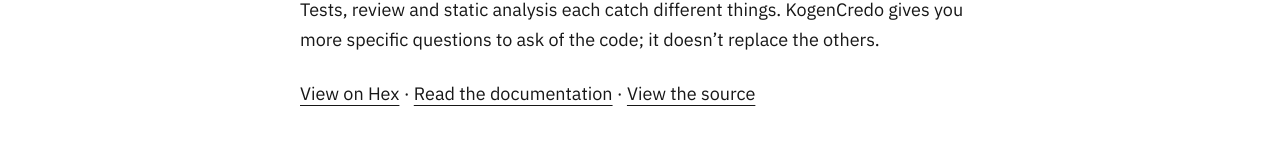
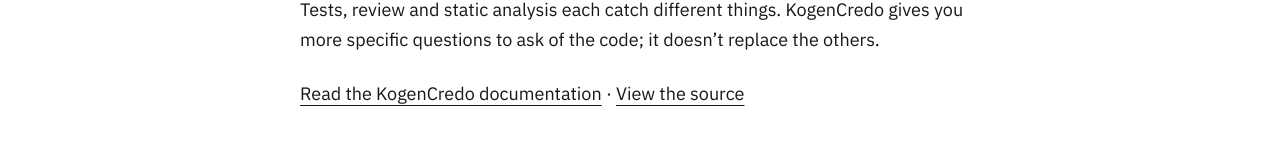
Before and after one commit to KogenAI/kogen.dev, an Astro site: page /announcements/2026-10-28/introducing-kogencredo in a window 1280 px wide. Shown: the part 3420-3581 px from the top of the page. Built offline with nearby package versions, Linux system fonts and the light colour scheme; Astro itself is replaced by a stand-in of ours.

Commit message:
Revert "Link KogenCredo package"
This reverts commit 57fe26c914dda6f9cfcbc7ca892136d8d52790cd.

```diff
--- a/src/content/announcements/introducing-kogencredo.md
+++ b/src/content/announcements/introducing-kogencredo.md
@@ -65,4 +65,4 @@ KogenCredo and OptimumCredo are independent libraries. OptimumCredo focuses on c
 
 Tests, review and static analysis each catch different things. KogenCredo gives you more specific questions to ask of the code; it doesn't replace the others.
 
-[View on Hex](https://hex.pm/packages/kogen_credo/0.1.0) · [Read the documentation](https://kogen-credo.hexdocs.pm/0.1.0/) · [View the source](https://github.com/KogenAI/kogen_credo)
+[Read the KogenCredo documentation](https://kogen-credo.hexdocs.pm/0.1.0/) · [View the source](https://github.com/KogenAI/kogen_credo)
```
